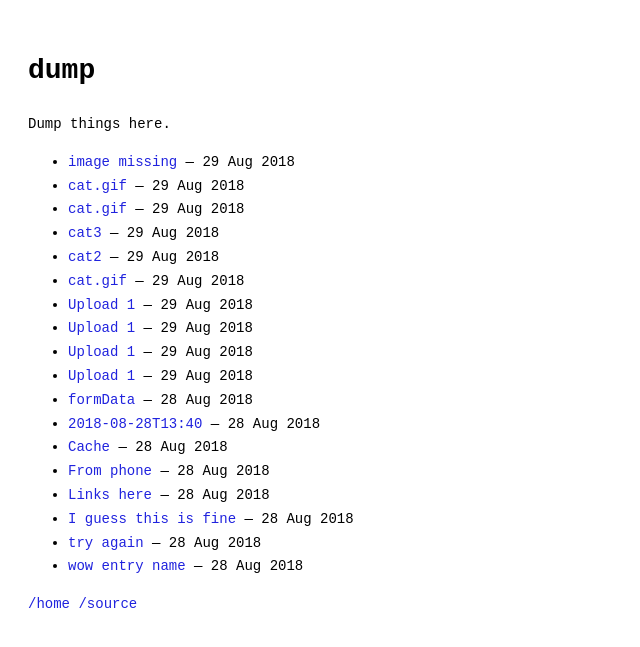
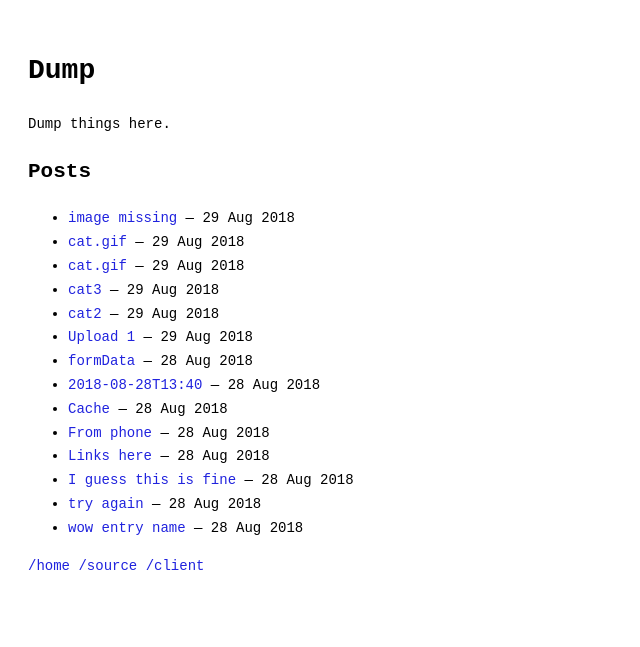
Before and after one commit to muan/micropub-content, a Jekyll site: the page built from index.html, in a window 1280 px wide. Shown: the top 647 px of the page, without its empty margins (0-640 px from the left). Built offline with Jekyll 4.4.1, drawn with Linux system fonts in a browser that asks for light colours.

Commit message:
Add navigation

```diff
--- a/_layouts/default.html
+++ b/_layouts/default.html
@@ -62,6 +62,10 @@
       img {
         max-width: 100%;
       }
+
+      hr {
+        margin: 1.5em 0;
+      }
     </style>
   </head>
   <body>
@@ -69,7 +73,24 @@
       {% if page.title %}<h1>{{page.title}}</h1>{% endif %}
       {% if page.date %}<time>{{page.date}}</time>{% endif %}
     </header>
-    <main>{{content}}</main>
-    <footer><a href="https://muan.github.io/micropub-content">/home</a> <a href="https://github.com/muan/micropub-content">/source</a></footer>
+    <main>
+      {{content}}
+      {% if page.previous.url or page.next.url %}
+        <hr>
+        <div>
+          Prev:
+          {% if page.previous.url %}<a href="..{{page.previous.url}}">{{page.previous.title}}</a>{% else %}--{% endif %}
+        </div>
+        <div>
+          Next:
+          {% if page.next.url %}<a href="..{{page.next.url}}">{{page.next.title}}</a>{% else %}--{% endif %}
+        </div>
+      {% endif %}
+    </main>
+    <footer>
+      <a href="https://muan.github.io/micropub-content">/home</a>
+      <a href="https://github.com/muan/micropub-content">/source</a>
+      <a href="https://muan-micropub-client.glitch.me/">/client</a>
+    </footer>
   </body>
 </html>
--- a/_posts/2018-08-29-2018-08-29-02-19.md
+++ /dev/null
@@ -1,7 +0,0 @@
----
-date: 2018-08-29T02:19
-title: Upload 1
-layout: default
----
-undefined
-Cat!
--- a/_posts/2018-08-29-2018-08-29-02-21.md
+++ /dev/null
@@ -1,7 +0,0 @@
----
-date: 2018-08-29T02:21
-title: Upload 1
-layout: default
----
-undefined
-Cat!
--- a/_posts/2018-08-29-2018-08-29-02-28.md
+++ /dev/null
@@ -1,7 +0,0 @@
----
-date: 2018-08-29T02:28
-title: Upload 1
-layout: default
----
-![](assets/undefined)
-Cat!
--- a/_posts/2018-08-29-2018-08-29-02-31.md
+++ /dev/null
@@ -1,7 +0,0 @@
----
-date: 2018-08-29T02:31
-title: cat.gif
-layout: default
----
-![](assets/2018-08-29-02-31-cat.gif)
-Computing.
--- a/index.html
+++ b/index.html
@@ -1,9 +1,12 @@
 ---
-title: dump
+title: Dump
 layout: default
 ---
 
-Dump things here.
+<p>
+  Dump things here.
+</p>
+<h2>Posts</h2>
 <ul>
   {% for post in site.posts %}
     <li><a href=".{{post.url}}">{{post.title}}</a> &mdash; <time>{{post.date | date_to_string}}</time></li>
```
Lines whose indentation alone changed are shown as unchanged.
